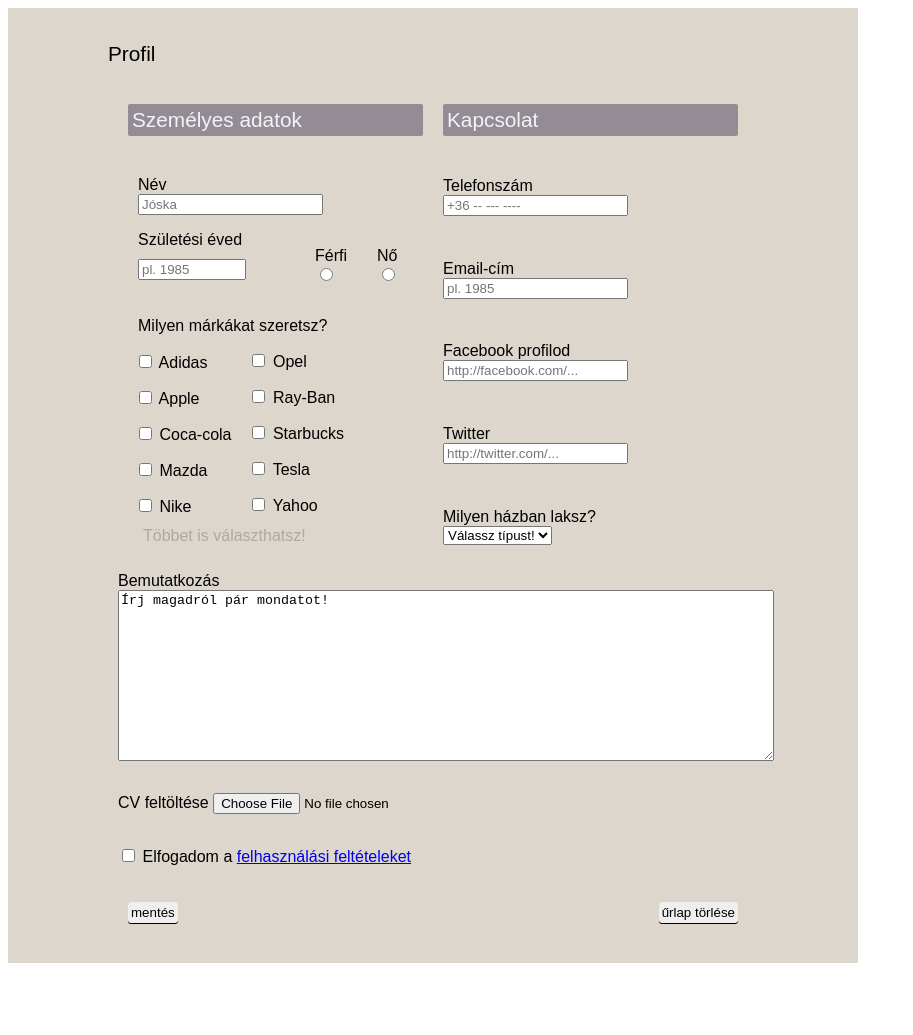
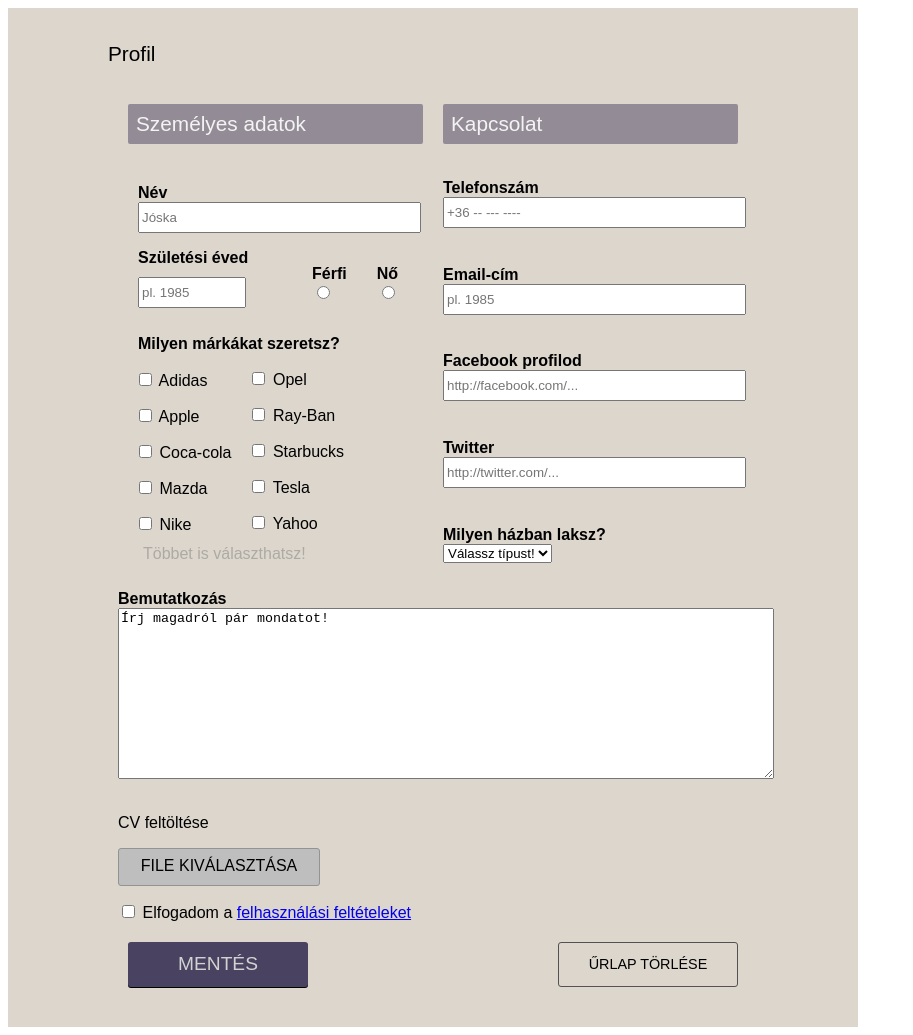
Before and after one commit to greenfox-zerda-lasers/tamasc, a plain HTML site: page week-02/day-2/exc-form-v2/index.html in a window 1280 px wide. Shown: the whole page, without its empty margins (0-913 px from the left). Before the commit the page ends 971 px from the top, so only its background shows below. Drawn offline with Linux system fonts and the light colour scheme.

Commit message:
final form

```diff
--- a/week-02/day-2/exc-form-v2/css/style.css
+++ b/week-02/day-2/exc-form-v2/css/style.css
@@ -5,6 +5,34 @@ form{
   font-family: sans-serif;
   flex-direction: column;
   justify-content: space-between;
+}
+
+#cv {
+  display:none;
+}
+
+label[for="cv"]{
+  text-align: center;
+  font-weight: normal;
+  border: 1px solid rgb(147, 147, 147);
+  border-radius: 3px;
+  background-color: rgb(190, 190, 190);
+  padding: 8px 10px;
+  width: 180px;
+  height: 20px;
+}
+
+label[for="cv"]{
+  display:block;
+}
+
+label, .almostlabel{
+  font-weight: bold;
+}
+
+.lista p > label, label[for="feltelek"] {
+  font-weight: normal;
+  margin-bottom: 5px
 }
 
 div{
@@ -21,7 +49,7 @@ div h1{
   background-color: rgb(147,140,151);
   border: 0;
   border-radius: 2px;
-  padding: 4px;
+  padding: 8px;
 }
 
 .up-wrap{
@@ -103,6 +131,16 @@ div h1{
   justify-content: space-between;
 }
 
+.kapcsolat input, input[type="name"] {
+  width: 100%;
+  height: 25px;
+}
+
+
+.szul input[type="number"] {
+  height: 25px;
+}
+
 .down-wrap{
    width: 100%;
    display: flex;
@@ -125,9 +163,44 @@ textarea{
    justify-content: space-between;
 }
 
-.btn-wrap button{
+button{
    box-shadow: 0 1px black;
-   padding: 3px;
    border: 0;
    border-radius: 3px;
+   width: 180px;
+   height: 45px;
+   padding: 8px 10px;
+   text-transform: uppercase;
+
 }
+
+.down-wrap p:first-child{
+  margin-bottom: 35px;
+}
+
+button[type="submit"]{
+  background-color: #4A4261;
+  font-size:1.2rem;
+  color: rgb(210, 210, 210);
+}
+
+
+button[type="reset"]{
+  background-color: #DCD6CD;
+  font-size:.9rem;
+  border: 1px solid rgb(82, 82, 82);
+  box-shadow: none;
+}
+
+.feltolt {
+  margin: 0;
+}
+
+.nem{
+  vertical-align: top;
+}
+
+label[for="no"], label[for="ferfi"]{
+  margin-top: -10px;
+  margin-bottom: 10px;
+}
--- a/week-02/day-2/exc-form-v2/index.html
+++ b/week-02/day-2/exc-form-v2/index.html
@@ -36,7 +36,7 @@
               </div>
           </div>
         <div class="markak">
-          <p>Milyen márkákat szeretsz?</p>
+          <p class="almostlabel">Milyen márkákat szeretsz?</p>
           <div class="lista">
             <div>
                 <p>
@@ -122,11 +122,14 @@
                     <label for="bemutatkozas">Bemutatkozás</label>
                     <textarea id="bemutatkozas">Írj magadról pár mondatot!</textarea>
                 </p>
+                <p class="feltolt">
+                  CV feltöltése
+                </p>
                 <p>
-                    <label for="cv">CV feltöltése</label>
+                    <label for="cv">FILE KIVÁLASZTÁSA</label>
                     <input type="file" id="cv">
                 </p>
-                <p>
+                <p class="feltolt">
                     <input type="checkbox" id="feltetlek" required value="feltetelek">
                     <label for="feltelek">Elfogadom a </label> <a href="#">felhasználási feltételeket
                 </p>
```
